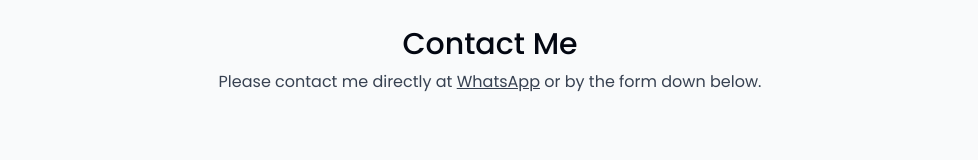
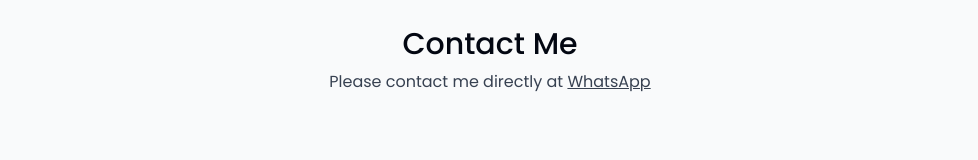
Before and after one commit to gabrielpovoa/myWebsite, a Next.js app: page / in a window 1280 px wide. Shown: the part 4222-4382 px from the top of the page, without its empty margins (150-1128 px from the left). Built offline with nearby package versions, Linux system fonts and the light colour scheme; no server answers.

Commit message:
removing unused text from form

```diff
--- a/src/components/contact.tsx
+++ b/src/components/contact.tsx
@@ -36,7 +36,7 @@ export const Contact = () => {
                 <a className="underline" href="https://wa.me/5551990140347?text=Ol%C3%A1%2C%20Jo%C3%A3o.%20%0ATudo%20bem%3F" target='_blank'>
                     WhatsApp
                 </a>{" "}
-                {" "}or by the form down below.
+
 
             </p>
 
```
